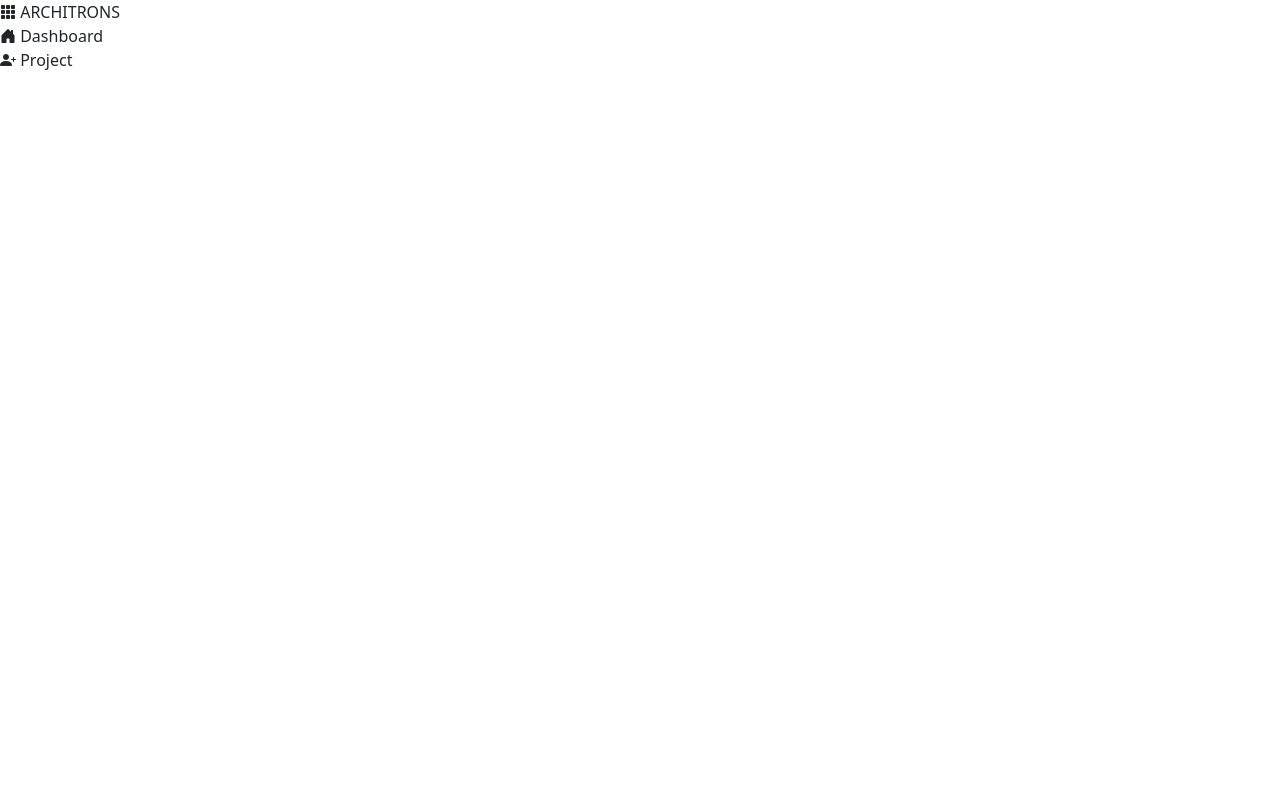
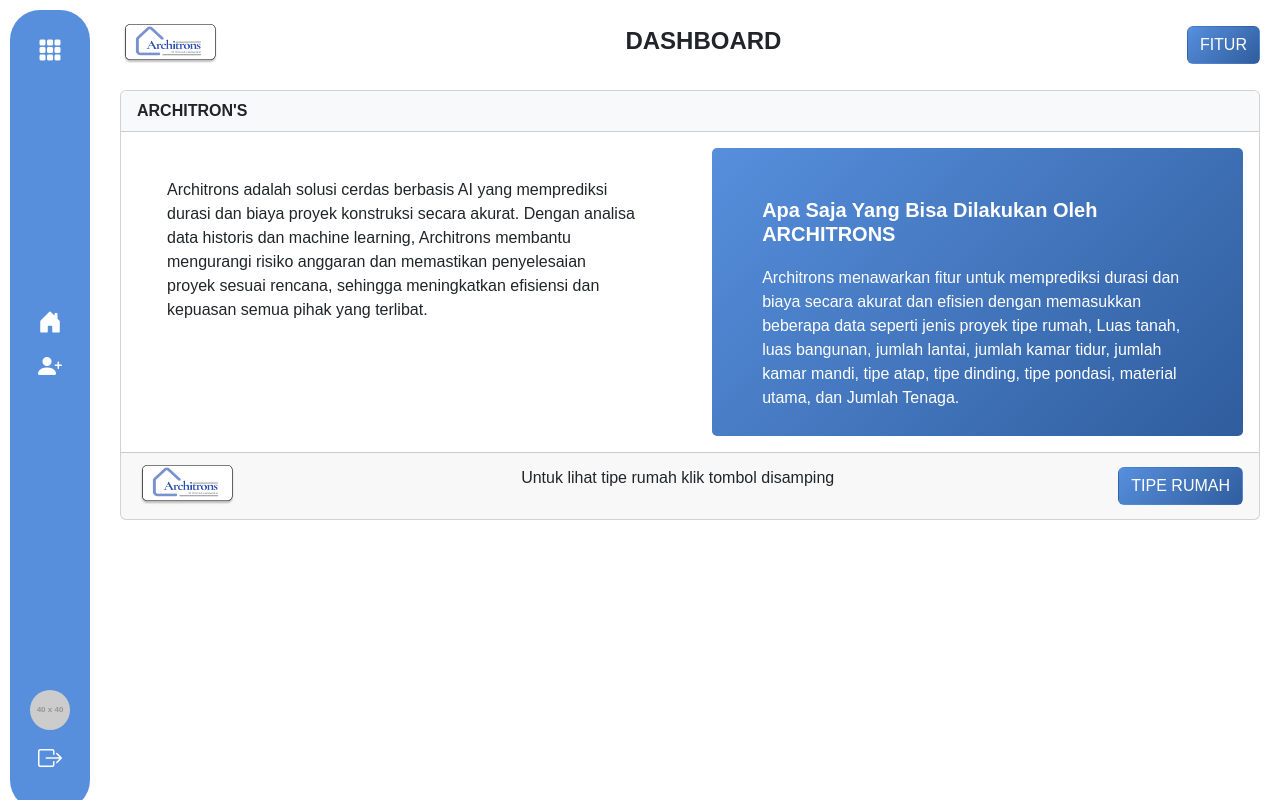
Before and after one commit to reyhanfisena/fe-architrons-pa, a plain HTML site: page dashboard/index.html in a window 1280 px wide. Drawn offline with nearby package versions, Linux system fonts and the light colour scheme; placeholder pictures from the web are drawn by us.

Commit message:
dashboard

```diff
--- a/dashboard/index.html
+++ b/dashboard/index.html
@@ -1,42 +1,228 @@
-<!DOCTYPE html>
 <html lang="en">
  <head>
-    <meta charset="UTF-8">
-    <meta name="viewport" content="width=device-width, initial-scale=1.0">
-    <title>Architrons</title>
-    <link href="https://cdn.jsdelivr.net/npm/bootstrap-icons@1.10.5/font/bootstrap-icons.css" rel="stylesheet">
-    <link href="https://cdn.jsdelivr.net/npm/bootstrap@5.3.3/dist/css/bootstrap.min.css" rel="stylesheet" integrity="sha384-QWTKZyjpPEjISv5WaRU9OFeRpok6YctnYmDr5pNlyT2bRjXh0JMhjY6hW+ALEwIH" crossorigin="anonymous">
-    <script src="https://cdn.jsdelivr.net/npm/bootstrap@5.3.3/dist/js/bootstrap.bundle.min.js" integrity="sha384-YvpcrYf0tY3lHB60NNkmXc5s9fDVZLESaAA55NDzOxhy9GkcIdslK1eN7N6jIeHz" crossorigin="anonymous"></script>
+  <meta charset="UTF-8"/>
+  <meta content="width=device-width, initial-scale=1.0" name="viewport"/>
+  <title>
+   Architrons
+  </title>
+  <link href="https://cdn.jsdelivr.net/npm/bootstrap-icons@1.10.5/font/bootstrap-icons.css" rel="stylesheet"/>
+  <link crossorigin="anonymous" href="https://cdn.jsdelivr.net/npm/bootstrap@5.3.3/dist/css/bootstrap.min.css" integrity="sha384-QWTKZyjpPEjISv5WaRU9OFeRpok6YctnYmDr5pNlyT2bRjXh0JMhjY6hW+ALEwIH" rel="stylesheet"/>
+  <script crossorigin="anonymous" integrity="sha384-YvpcrYf0tY3lHB60NNkmXc5s9fDVZLESaAA55NDzOxhy9GkcIdslK1eN7N6jIeHz" src="https://cdn.jsdelivr.net/npm/bootstrap@5.3.3/dist/js/bootstrap.bundle.min.js">
+  </script>
   <style>
+   body {
+            font-family: Arial, sans-serif;
+        }
+        .sidebar {
+            background-color: #578FDD;
+            height: 100vh;
+            padding: 20px 0;
+            position: fixed;
+            width: 80px;
+            transition: width 0.3s;
+            border-radius: 30px;
+            margin: 10px;
+        }
+        .sidebar.expanded {
+            width: 200px;
+        }
+        .sidebar .nav-link {
+            color: white;
+            text-align: center;
+            margin-bottom: 20px;
+            display: flex;
+            align-items: center;
+            justify-content: center;
+        }
+        .sidebar .nav-link i {
+            font-size: 24px;
+        }
+        .sidebar .nav-link span {
+            display: none;
+            margin-left: 10px;
+        }
+        .sidebar.expanded .nav-link span {
+            display: inline;
+        }
+        .sidebar .profile {
+            position: absolute;
+            bottom: 80px;
+            width: 100%;
+            text-align: center;
+        }
+        .sidebar .profile img {
+            border-radius: 50%;
+            width: 40px;
+            height: 40px;
+        }
+        .sidebar .logout {
+            position: absolute;
+            bottom: 20px;
+            width: 100%;
+            text-align: center;
+        }
+        .sidebar .logout a {
+            color: white;
+            text-decoration: none;
+        }
+        .content {
+            margin-left: 100px;
+            padding: 20px;
+            transition: margin-left 0.3s;
+        }
+        .content.expanded {
+            margin-left: 220px;
+        }
+        .header {
+            display: flex;
+            align-items: center;
+            justify-content: space-between;
+        }
+        .header img {
+            height: 50px;
+        }
+        .header h1 {
+            font-size: 24px;
+            font-weight: bolder;
+        }
+        .header .btn {
+            background: linear-gradient(135deg, #578FDD 0%, #2F5D9D 100%);
+            color: white;
+        }
+        .card {
+            margin-top: 20px;
+        }
+        .card-header {
+            background-color: #f8f9fa;
+            font-weight: bold;
+        }
+        .card-body {
+            display: flex;
+            justify-content: space-between;
+            height: 40vh;
+        }
+        .card-body .left{
+            padding: 30px;
+        }
+        .card-body .left, .card-body .right {
+            width: 48%;
+        }
+        .card-body .right {
+            background: linear-gradient(135deg, #578FDD 0%, #2F5D9D 100%);
+            color: white;
+            padding: 30px;
+            border-radius: 5px;
+        }
+        .card-body .right h5 {
+            font-weight: bold;
+            margin: 20px;
 
+        }
+        .card-body .right p {
+            margin: 20px;
+        }
+        .card-footer {
+            display: flex;
+            justify-content: space-between;
+            align-items: center;
+        }
+        .card-footer .btn {
+            background: linear-gradient(135deg, #578FDD 0%, #2F5D9D 100%);
+            color: white;
+        }
+        .center{
+            margin-top: 200px;
+            justify-content: baseline;
+        }
   </style>
  </head>
  <body>
-    <header>
+  <div class="sidebar" id="sidebar">
+   <nav class="nav flex-column">
+    <a class="nav-link" href="#" onclick="toggleSidebar()">
+     <i class="bi bi-grid-3x3-gap-fill">
+     </i>
+     <span>
+      ARCHITRONS
+     </span>
+   </nav>
 
-    </header>
-    <div class="sidebar">
-        <nav class="flex-column">
-            <a href="#" class="nav-link">
-                <span class="icon">
-                    <i class="bi bi-grid-3x3-gap-fill"></i>
+<div class="center">
+</a>
+<a class="nav-link" href="#">
+ <i class="bi bi-house-door-fill">
+ </i>
+ <span>
+  Dashboard
  </span>
-                <span class="description">ARCHITRONS</span>
 </a>
-            <a href="#" class="nav-link">
-                <span class="icon">
-                    <i class="bi bi-house-door-fill"></i>
+<a class="nav-link" href="#">
+ <i class="bi bi-person-plus-fill">
+ </i>
+ <span>
+  Project
  </span>
-                <span class="description">Dashboard</span>
 </a>
-            <a href="#" class="nav-link">
-                <span class="icon">
-                    <i class="bi bi-person-plus-fill"></i>
+</div>
+
+   <div class="profile">
+    <img alt="Profile Picture" height="40" src="https://placehold.co/40x40" width="40"/>
+   </div>
+   <div class="logout">
+    <a class="nav-link" href="../home.html">
+     <i class="bi bi-box-arrow-right">
+     </i>
+     <span>
+      Logout
      </span>
-                <span class="description">Project</span>
     </a>
-
-        </nav>
    </div>
+  </div>
+  <div class="content" id="content">
+   <div class="header">
+    <img alt="Architrons Logo" height="50" src="../assets/logo.png" width="100"/>
+    <h1>
+     DASHBOARD
+    </h1>
+    <button class="btn">
+     FITUR
+    </button>
+   </div>
+   <div class="card">
+    <div class="card-header">
+     ARCHITRON'S
+    </div>
+    <div class="card-body">
+     <div class="left">
+      <p>
+       Architrons adalah solusi cerdas berbasis AI yang memprediksi durasi dan biaya proyek konstruksi secara akurat. Dengan analisa data historis dan machine learning, Architrons membantu mengurangi risiko anggaran dan memastikan penyelesaian proyek sesuai rencana, sehingga meningkatkan efisiensi dan kepuasan semua pihak yang terlibat.
+      </p>
+     </div>
+     <div class="right">
+      <h5>
+       Apa Saja Yang Bisa Dilakukan Oleh ARCHITRONS
+      </h5>
+      <p>
+       Architrons menawarkan fitur untuk memprediksi durasi dan biaya secara akurat dan efisien dengan memasukkan beberapa data seperti jenis proyek tipe rumah, Luas tanah, luas bangunan, jumlah lantai, jumlah kamar tidur, jumlah kamar mandi, tipe atap, tipe dinding, tipe pondasi, material utama, dan Jumlah Tenaga.
+      </p>
+     </div>
+    </div>
+    <div class="card-footer">
+     <img alt="Architrons Logo" height="50" src="../assets/logo.png" width="100"/>
+     <p>Untuk lihat tipe rumah klik tombol disamping</p>
+     <button class="btn">
+      TIPE RUMAH
+     </button>
+    </div>
+   </div>
+  </div>
+  <script>
+   function toggleSidebar() {
+            const sidebar = document.getElementById('sidebar');
+            const content = document.getElementById('content');
+            sidebar.classList.toggle('expanded');
+            content.classList.toggle('expanded');
+        }
+  </script>
  </body>
 </html>
```
Also changed, not shown: login/login.html (+1 -1 lines). Lines whose indentation alone changed are shown as unchanged.
